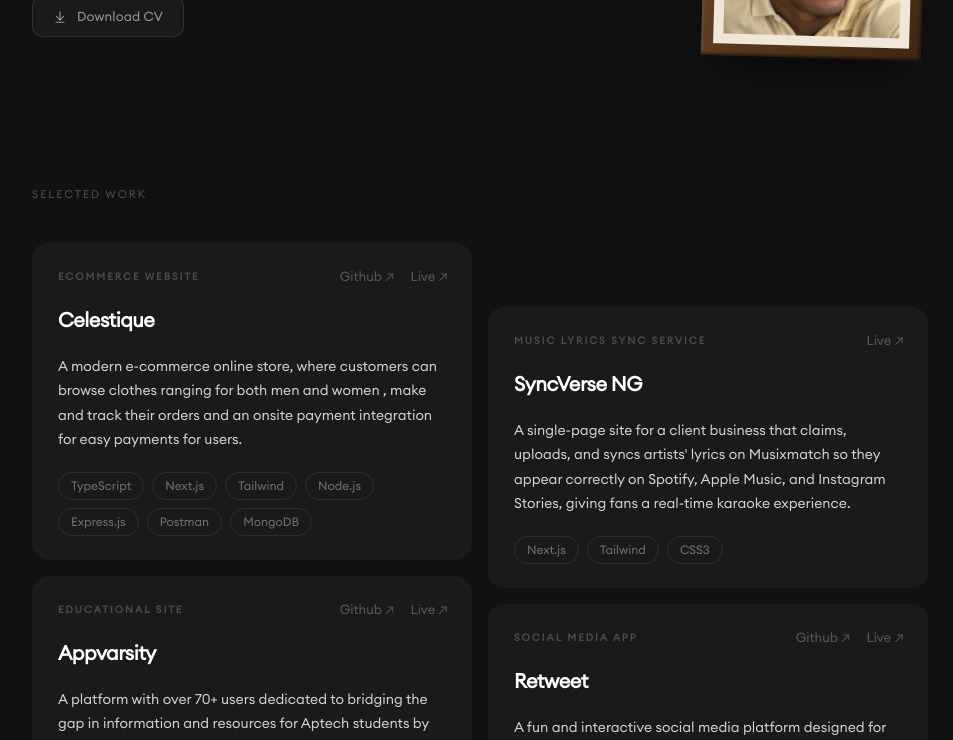
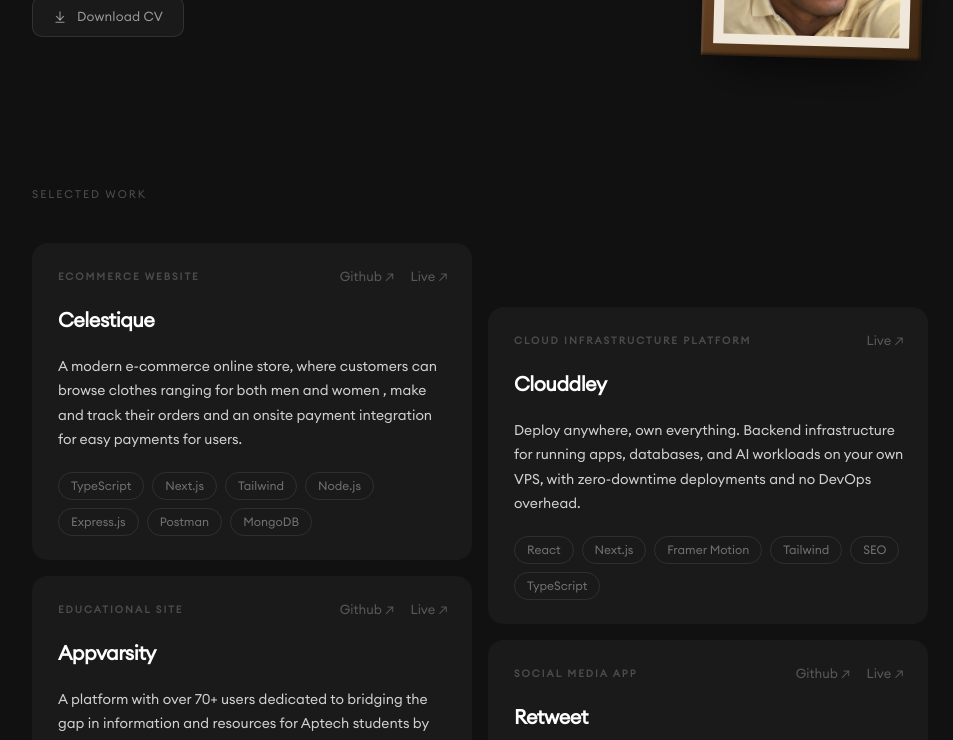
Before and after one commit to somkenemuscle/Portfolio, a Next.js app: page / in a window 1280 px wide. Shown: the part 424-1164 px from the top of the page, without its empty margins (160-1113 px from the left). Built offline with nearby package versions, Linux system fonts and the light colour scheme.

Commit message:
Add Clouddley Project

```diff
--- a/constants/projectData.ts
+++ b/constants/projectData.ts
@@ -1,4 +1,4 @@
-import { IconClothesRack, IconSchool, IconSocial, IconMusic } from "@tabler/icons-react";
+import { IconClothesRack, IconSchool, IconSocial, IconCloud } from "@tabler/icons-react";
 export const projectData = [
     {
         title: "Celestique",
@@ -44,29 +44,42 @@ export const projectData = [
         image: "/assets/images/cq.png"
     },
     {
-        title: "SyncVerse NG",
-        icon: IconMusic,
+        title: "Clouddley",
+        icon: IconCloud,
         device: 'laptop',
-        niche: 'MUSIC LYRICS SYNC SERVICE',
+        niche: 'CLOUD INFRASTRUCTURE PLATFORM',
         description:
-            "A single-page site for a client business that claims, uploads, and syncs artists' lyrics on Musixmatch so they appear correctly on Spotify, Apple Music, and Instagram Stories, giving fans a real-time karaoke experience.",
+            "Deploy anywhere, own everything. Backend infrastructure for running apps, databases, and AI workloads on your own VPS, with zero-downtime deployments and no DevOps overhead.",
         technologies: [
+            {
+                name: "React",
+                icon: "https://cdn.jsdelivr.net/gh/devicons/devicon@latest/icons/react/react-original.svg"
+            },
             {
                 name: "Next.js",
                 icon: "https://cdn.jsdelivr.net/gh/devicons/devicon@latest/icons/nextjs/nextjs-original.svg",
                 style: "bg-black"
             },
             {
+                name: "Framer Motion",
+                icon: "https://cdn.jsdelivr.net/gh/devicons/devicon@latest/icons/framermotion/framermotion-original.svg"
+            },
+            {
                 name: "Tailwind",
                 icon: "https://cdn.jsdelivr.net/gh/devicons/devicon@latest/icons/tailwindcss/tailwindcss-original.svg"
             },
             {
-                name: "CSS3",
-                icon: "https://cdn.jsdelivr.net/gh/devicons/devicon@latest/icons/css3/css3-original.svg"
+                name: "SEO",
+                icon: "https://api.iconify.design/tabler/seo.svg",
+                style: "bg-gray-100 p-2 rounded-full"
+            },
+            {
+                name: "TypeScript",
+                icon: "https://cdn.jsdelivr.net/gh/devicons/devicon@latest/icons/typescript/typescript-original.svg"
             },
         ],
-        livePreview: "https://syncverseng.com/",
-        image: "/assets/images/syncverse.png"
+        livePreview: "https://clouddley.com",
+        image: "/assets/images/clouddley.png"
     },
     {
         title: "Appvarsity",
```
